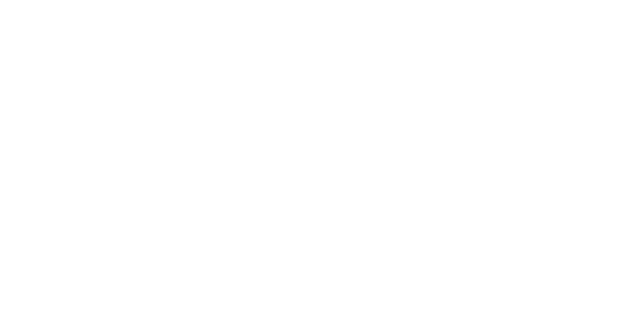
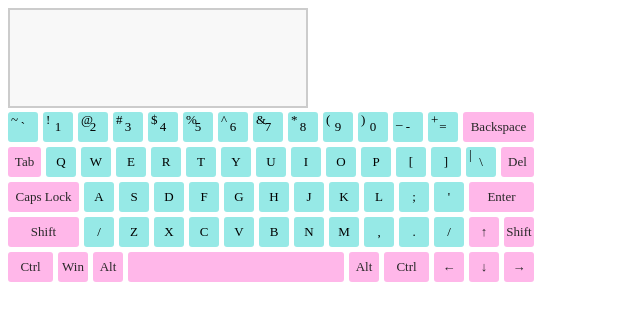
Before and after one commit to rahachova/virtual-keyboard, a website: page index.html in a window 1280 px wide. Shown: the whole page, without its empty margins (0-640 px from the left). Drawn offline with Linux system fonts and the light colour scheme.

Commit message:
feat: add keyboard

```diff
--- a/index.html
+++ b/index.html
@@ -8,6 +8,6 @@
   <title>Document</title>
 </head>
 <body>
-
+  <script src="./index.js"></script>
 </body>
 </html>
--- a/index.js
+++ b/index.js
@@ -0,0 +1,141 @@
+
+const arrayOfButtons = [
+  {main: '`', additional: '~', mainRu: 'Ё', code: "Backquote"},
+  {main: 1, additional: '!', code: "Digit1"},
+  {main: 2, additional: '@', additionalRu: '""', code: "Digit2"},
+  {main: 3, additional: '#', additionalRu: '№', code: "Digit3"},
+  {main: 4, additional: '$', additionalRu: ';', code: "Digit4"},
+  {main: 5, additional: '%', code: "Digit5"},
+  {main: 6, additional: '^', additionalRu: ':', code: "Digit6"},
+  {main: 7, additional: '&', additionalRu: '?', code: "Digit7"},
+  {main: 8, additional: '*', code: "Digit8"},
+  {main: 9, additional: '(', code: "Digit9"},
+  {main: 0, additional: ')', code: "Digit0"},
+  {main: "-", additional: '_', code: "Minus"},
+  {main: "=", additional: '+', code: "Equal"},
+  {main: "Backspace", alternativeColor: true, size: 'xl', code: "Backspace"},
+  {main: "Tab", alternativeColor: true, size: 's', code: "Tab"},
+  {main: "Q", mainRu: 'Й', code: "KeyQ"},
+  {main: "W", mainRu: 'Ц', code: "KeyW"},
+  {main: "E", mainRu: 'У', code: "KeyE"},
+  {main: "R", mainRu: 'К', code: "KeyR"},
+  {main: "T", mainRu: 'Е', code: "KeyT"},
+  {main: "Y", mainRu: 'Н', code: "KeyY"},
+  {main: "U", mainRu: 'Г', code: "KeyU"},
+  {main: "I", mainRu: 'Ш', code: "KeyI"},
+  {main: "O", mainRu: 'Щ', code: "KeyO"},
+  {main: "P", mainRu: 'З', code: "KeyP"},
+  {main: "[", mainRu: 'Х', code: "BracketLeft"},
+  {main: "]", mainRu: 'Ъ', code: "BracketRight"},
+  {main: "\\", additional: '|', code: "Backslash"},
+  {main: "Del", alternativeColor: true, size: 's', code: "Delete"},
+  {main: "Caps Lock", alternativeColor: true, size: 'xl', code: "CapsLock"},
+  {main: "A", mainRu: 'Ф', code: "KeyA"},
+  {main: "S", mainRu: "Ы", code: "KeyS"},
+  {main: "D", mainRu: "В", code: "KeyD"},
+  {main: "F", mainRu: "А", code: "KeyF"},
+  {main: "G", mainRu: "П", code: "KeyG"},
+  {main: "H", mainRu: "Р", code: "KeyH"},
+  {main: "J", mainRu: "О", code: "KeyJ"},
+  {main: "K", mainRu: "Л", code: "KeyK"},
+  {main: "L", mainRu: "Д", code: "KeyL"},
+  {main: ";", mainRu: "Ж", code: "Semicolon"},
+  {main: "'", mainRu: "Э", code: "Quote"},
+  {main: "Enter", alternativeColor: true, size: 'l', code: "Enter"},
+  {main: "Shift", alternativeColor: true, size: 'xl', code: "ShiftRight"},
+  {main: "\/", code: "SlashFirst"},
+  {main: "Z", mainRu: "Я", code: "KeyZ"},
+  {main: "X", mainRu: "Ч", code: "KeyX"},
+  {main: "C", mainRu: "С", code: "KeyC"},
+  {main: "V", mainRu: "М", code: "KeyV"},
+  {main: "B", mainRu: "И", code: "KeyB"},
+  {main: "N", mainRu: "Т", code: "KeyN"},
+  {main: "M", mainRu: "Ь", code: "KeyM"},
+  {main: ",", mainRu: "Б", code: "Comma"},
+  {main: ".", mainRu: "Ю", code: "Period"},
+  {main: "/", mainRu: ".", code: "SlashSecond"},
+  {main: "\u2191", alternativeColor: true, code: "ArrowUp"},
+  {main: "Shift", alternativeColor: true, code: "ShiftRight"},
+  {main: "Ctrl", alternativeColor: true, size: 'm', code: "ControlLeft"},
+  {main: "Win", alternativeColor: true, code: "MetaLeft"},
+  {main: "Alt", alternativeColor: true, code: "AltLeft"},
+  {main: "", alternativeColor: true, size: 'space', code: "Space"},
+  {main: "Alt", alternativeColor: true, code: "AltRight"},
+  {main: "Ctrl", alternativeColor: true, size: 'm', code: "ControlRight"},
+  {main: "\u2190", alternativeColor: true, code: "ArrowLeft"},
+  {main: "\u2193", alternativeColor: true, code: "ArrowDown"},
+  {main: "\u2192", alternativeColor: true, code: "ArrowRight"},
+]
+
+function createKeyBoard() {
+  const keyboard = document.createElement('div')
+  keyboard.className = 'keyboard'
+  return keyboard
+}
+
+function createButton({main, additional, alternativeColor, size, code}) {
+  const button = document.createElement('div')
+  let className = 'button'
+  if(alternativeColor) {
+    className += ' button--pink'
+  }
+  switch (size) {
+    case 's':
+      className += ' button--small'
+      break;
+    case 'm':
+      className += ' button--medium'
+      break;
+    case 'l':
+      className += ' button--large'
+      break;
+    case 'xl':
+      className += ' button--exstra-large'
+      break;
+    case 'space':
+      className += ' button--space'
+      break;
+    default:
+      break;
+  }
+  button.className = className
+  button.id = code
+  const additionalSymbol = document.createElement('div')
+  additionalSymbol.textContent = additional
+  additionalSymbol.className = 'button__additional'
+  const mainSymbol = document.createElement('div')
+  mainSymbol.textContent = main
+  mainSymbol.className = 'button__main'
+  button.append(additionalSymbol, mainSymbol)
+  return button
+}
+
+function createTextArea() {
+  const textArea = document.createElement('textarea')
+  textArea.className = 'textarea'
+  return textArea
+}
+
+const body = document.getElementsByTagName('body')[0]
+body.appendChild(createTextArea())
+const keyboard = createKeyBoard()
+const buttons = arrayOfButtons.map(createButton)
+keyboard.append(...buttons)
+// keyboard.addEventListener()
+body.appendChild(keyboard)
+
+document.addEventListener('keypress', (e) => {
+  setActiveButton(e)
+})
+
+document.addEventListener('keyup', (e) => {
+  removeActiveButton(e)
+})
+
+function setActiveButton(e) {
+  document.getElementById(e.code).classList.add('button--active')
+}
+
+function removeActiveButton(e) {
+  document.getElementById(e.code).classList.remove('button--active')
+}
--- a/style.css
+++ b/style.css
@@ -0,0 +1,72 @@
+.keyboard {
+  display: flex;
+  gap: 5px;
+  flex-wrap: wrap;
+  width: 530px
+}
+
+.textarea {
+  width: 300px;
+  height: 100px;
+  padding: 12px 20px;
+  box-sizing: border-box;
+  border: 2px solid #ccc;
+  background-color: #f8f8f8;
+  font-size: 16px;
+  resize: none;
+}
+
+.button {
+  display: flex;
+  position: relative;
+  justify-content: center;
+  align-items: center;
+  background-color: rgb(150, 233, 230);
+  color: black;
+  height: 30px;
+  width: 30px;
+  border-radius: 3px;
+  font-size: 13px;
+  transition: all 0.1s;
+}
+
+.button__additional {
+  position: absolute;
+  left: 3px;
+  top: 0;
+
+}
+
+/* .button__main {
+
+} */
+
+.button--pink {
+  background-color: rgb(255, 183, 233);
+  color: rgb(40, 40, 40);
+}
+
+.button--small {
+  width: 33px;
+}
+
+.button--medium {
+  width: 45px;
+}
+
+.button--large {
+  width: 65px;
+}
+
+.button--exstra-large {
+  width: 71px;
+}
+
+.button--space {
+  width: 216px;
+}
+
+.button--active {
+  background-color: rgb(48, 112, 249);
+  transform: scale(0.9);
+}
```
